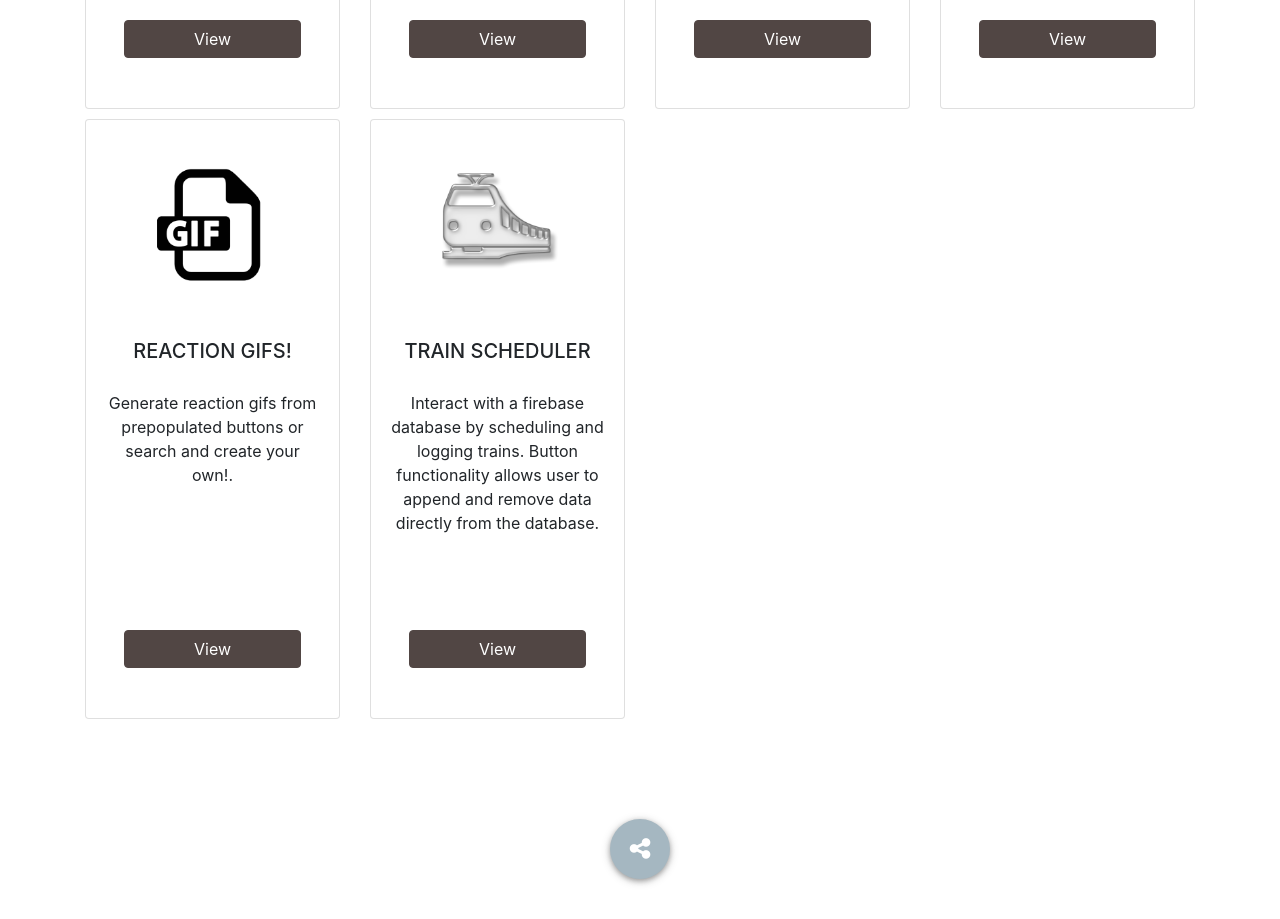
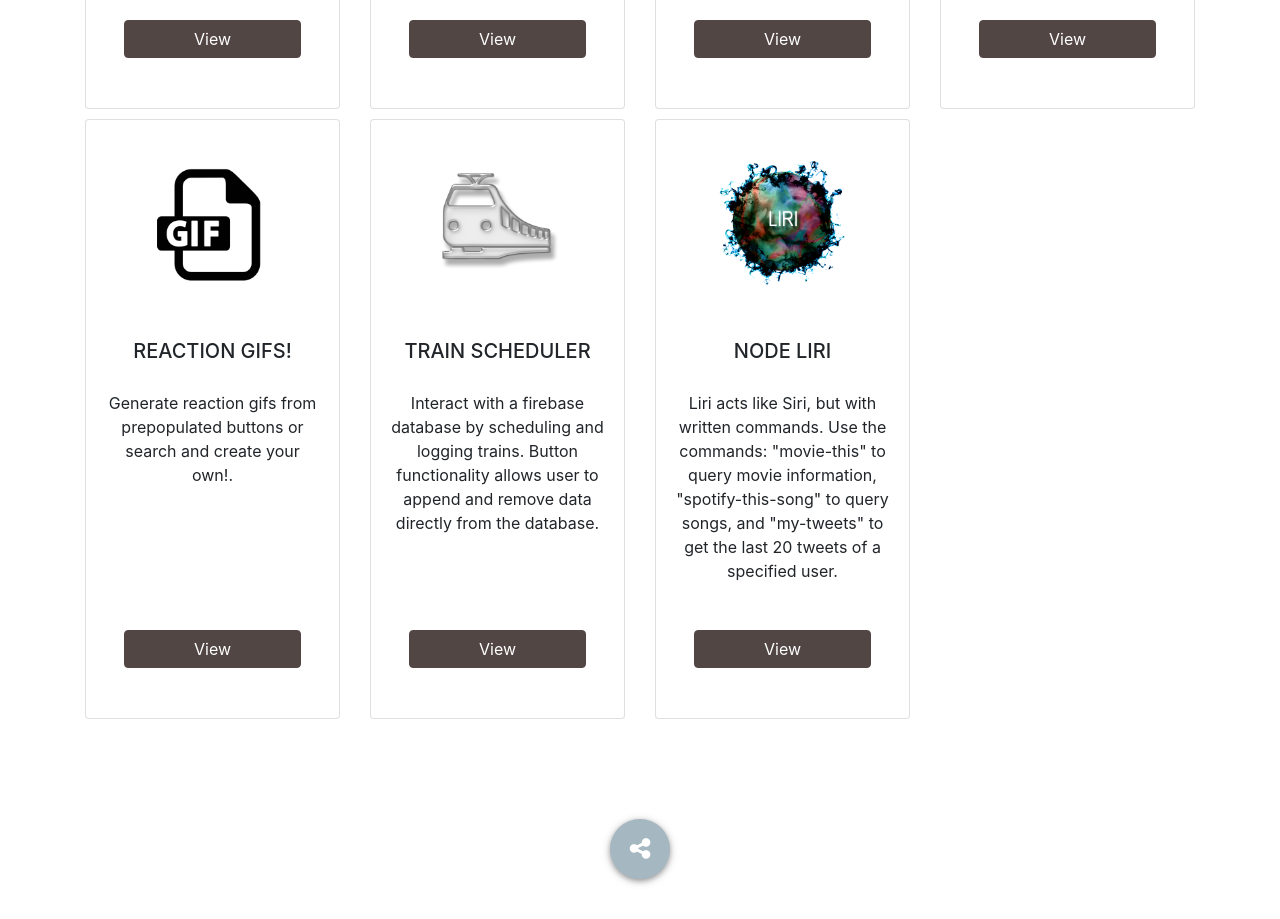
Before and after one commit to EneaAntonicelli/Bootstrap-Portfolio, a plain HTML site: page index.html in a window 1280 px wide. Shown: the part 2054-2973 px from the top of the page. Drawn offline with nearby package versions, Linux system fonts and the light colour scheme.

Commit message:
Added Liri

```diff
--- a/index.html
+++ b/index.html
@@ -265,6 +265,24 @@
                         </div>
                     </div>
                 </div>
+                <div class="col-xs-12 col-sm-12 col-md-6 col-lg-3">
+                    <div class="card EGA_card">
+                        <img    class="card-img-top"
+                                src="assets/images/liri.png"
+                                alt="Card image cap">
+
+                        <div class="card-body">
+                            <h5 class="card-title">NODE LIRI</h5>
+                            <p  class="card-text">Liri acts like Siri, but with written commands. Use the commands: "movie-this" to query movie information, "spotify-this-song" to query songs, and "my-tweets" to get the last 20 tweets of a specified user.  </p>
+                            <a  href="https://github.com/EneaAntonicelli/liri-node-app"
+                                target="_blank"
+                                class="btn btn-primary EGA_cardButton">
+                                View
+                            </a>
+
+                        </div>
+                    </div>
+                </div>
 
 
             </div>
```
Also changed, not shown: assets/images/liri.png (added).
